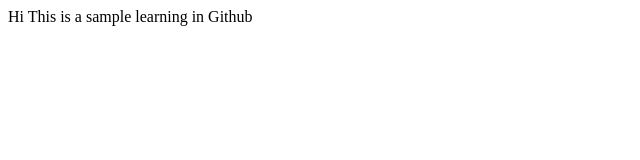
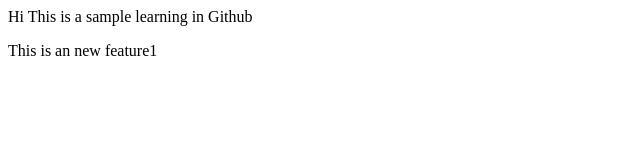
Before and after one commit to Tejakusu2367/LocalRepo, a plain HTML site: page index.html in a window 1280 px wide. Shown: the whole page, without its empty margins (0-640 px from the left). Drawn offline with Linux system fonts and the light colour scheme.

Commit message:
Add new feature

```diff
--- a/index.html
+++ b/index.html
@@ -1 +1,2 @@
 <p>Hi This is a sample learning in Github</p>
+<p>This is an new feature1</p>
```
